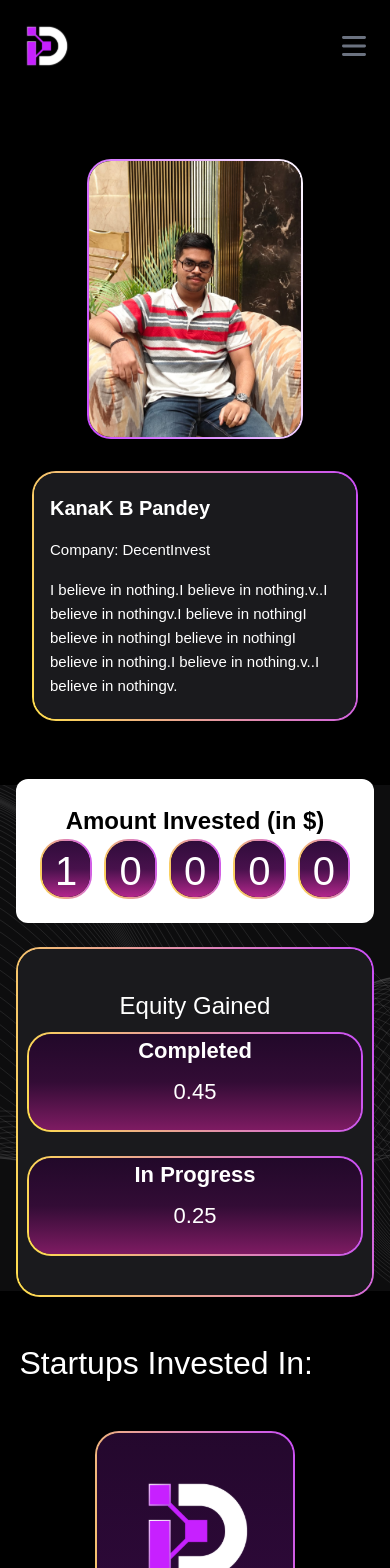
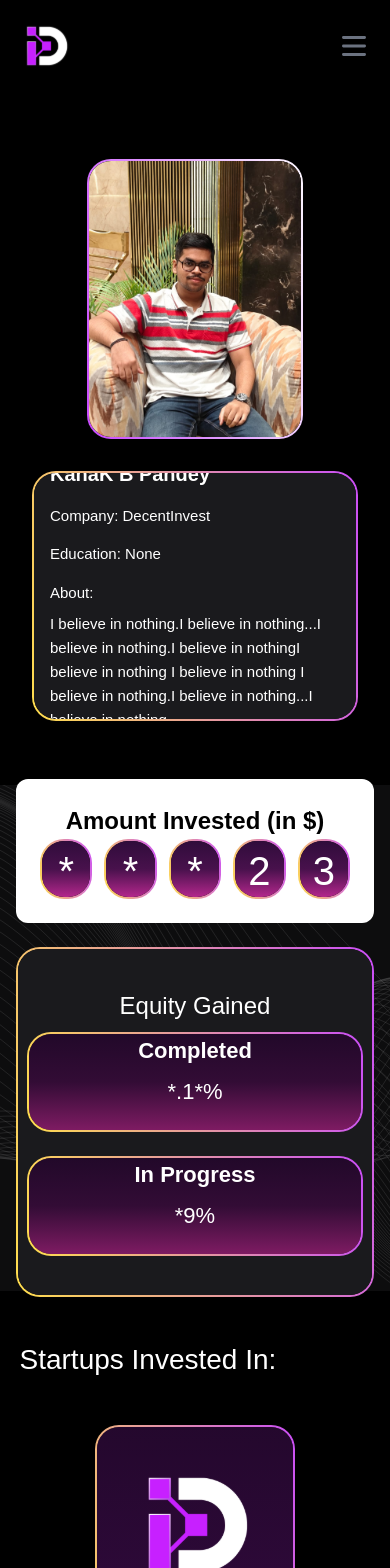
Before and after one commit to KBP09/DecentInvest-Landing, a Next.js app: page /kanakbpandey in a window 390 px wide. Shown: the top 1568 px of the page. Built offline with nearby package versions, Linux system fonts and the light colour scheme.

Commit message:
Updated cors and sheet response
Signed-off-by: KBP09 <kanakbpandey2023@gmail.com>

```diff
--- a/app/anushkagupta/page.tsx
+++ b/app/anushkagupta/page.tsx
@@ -9,15 +9,15 @@ const Page = () => {
     const gradientStyle = "linear-gradient(180deg, #300C3B 0%, #48114C 50%, #B3278C 100%)";
     const values = ['*', '*', '*', '5', '8'];
     const cardData = [
-        { title: "Completed", value: "*.4*" },
-        { title: "In Progress", value: "*.2*" }
+        { title: "Completed", value: "*.4*%" },
+        { title: "In Progress", value: "*.2*%" }
     ];
 
     return (
         <div className="pt-[10vh] min-h-screen bg-black">
 
             <div className="flex gap-6 justify-center w-full p-6 flex-col md:flex-row items-center">
-                <ProfileCard className="aspect-[30/39] max-w-[300px] sm:max-w-[300px] h-[280px] sm:h-[350px] flex items-center justify-center overflow-hidden">
+                <ProfileCard className="aspect-[30/39] max-w-[300px] sm:max-w-[300px] h-[280px] sm:h-[320px] flex items-center justify-center overflow-hidden">
                     <div className="relative w-full h-full">
                         <Image
                             src="/akg.jpg"
@@ -30,10 +30,12 @@ const Page = () => {
                     </div>
                 </ProfileCard>
 
-                <GradientCard bgColor="#1A1A1D" className="aspect-[40/20] text-white flex items-center justify-center w-full md:max-w-[700px] h-[250px] sm:h-[350px] px-4">
+                <GradientCard bgColor="#1A1A1D" className="aspect-[40/20] text-white flex items-center justify-center w-full md:max-w-[700px] h-[250px] sm:h-[320px] px-4">
                     <div className="flex flex-col items-left justify-center w-full h-full p-6">
                         <p className="text-[20px] sm:text-[28px] font-bold top-0 mb-4">Anushka Gupta</p>
                         <p className="text-[15px] sm:text-[20px] mb-4">Company: DecentInvest</p>
+                        <p className="text-[15px] sm:text-[20px] mb-4">Education: Highly educated individual</p>
+                        <p className="text-[15px] sm:text-[20px] mb-2">About:</p>
                         <p className="text-[15px] sm:text-[16px] leading-6">
                             Believe in either a home run or running back home. Believe in either a home run or running back home.Believe in either a home run or running back home. Believe in either a home run or running back home.
                         </p>
@@ -77,7 +79,7 @@ const Page = () => {
             </div>
 
             <div className="w-full flex flex-col items-center justify-start mt-12">
-                <h1 className='text-white text-[32px] sm:text-[36px] w-[90%] sm:w-[80%]'>Startups Invested In:</h1>
+                <h1 className='text-white text-[28px] sm:text-[36px] w-[90%] sm:w-[80%]'>Startups Invested In:</h1>
                 <NftSection background='black' />
             </div>
 
--- a/app/business/page.tsx
+++ b/app/business/page.tsx
@@ -11,7 +11,7 @@ const Page = () => {
 
     return (
         <>
-            <div className="mt-8 mb-32 pt-32 flex justify-center">
+            <div className="mt-8 mb-52 pt-32 flex justify-center">
                 <GradientCard className="aspect-[100/14] flex justify-center items-center max-w-[80%] h-[250px]">
                     <div className="flex justify-center items-center h-full">
                         <h1 className="text-white text-2xl sm:text-3xl md:text-4xl font-bold leading-tight text-center">
--- a/app/componenets/businessCards.tsx
+++ b/app/componenets/businessCards.tsx
@@ -20,7 +20,7 @@ const BusinessCards = () => {
                     ease: 'power3.out',
                     scrollTrigger: {
                         trigger: element,
-                        start: 'top 100%',
+                        start: 'top 50%',
                         toggleActions: 'play none none none',
                     },
                 }
@@ -41,7 +41,7 @@ const BusinessCards = () => {
                     ease: 'power3.out',
                     scrollTrigger: {
                         trigger: element,
-                        start: 'top 100%',
+                        start: 'top 50%',
                         toggleActions: 'play none none none'
                     },
                 }
@@ -55,7 +55,7 @@ const BusinessCards = () => {
                 <h1 className="text-white text-[40px] sm:text-[55px] mt-16 text-center mb-8">Services we offer</h1>
                 <div className="max-w-5xl flex items-center justify-center grid grid-cols-1 md:grid-cols-2 gap-6">
                     <div
-                        className="group relative animate-me w-full max-w-[550px] h-[250px] sm:h-full aspect-[14/9] rounded-[48px] overflow-hidden flex flex-col items-center cursor-pointer"
+                        className="group relative animate-me w-full max-w-[550px] h-[250px] sm:h-full aspect-[14/9] rounded-[48px] overflow-hidden flex flex-col items-center cursor-pointer animate-left"
                         style={{
                             background: 'linear-gradient(76.91deg, #FFDE4D -0.16%, #C847FF 104.72%)',
                             padding: '2px',
--- a/app/componenets/investorSection.tsx
+++ b/app/componenets/investorSection.tsx
@@ -5,8 +5,8 @@ import Image from "next/image"
 import Link from "next/link"
 
 const investors = [
-    { id: 1, name: "Anushka Gupta", description: "DecentInvest", AmountInvested: "1000$", image: "/akg.jpg",link:"/anushkagupta" },
-    { id: 2, name: "Kanak B Pandey", description: "DecentInvest", AmountInvested: "1000$", image: "/kbp.jpg",link:"/kanakbpandey"},
+    { id: 1, name: "Anushka Gupta", description: "DecentInvest", AmountInvested: "**58$", image: "/akg.jpg",link:"/anushkagupta" },
+    { id: 2, name: "Kanak B Pandey", description: "DecentInvest", AmountInvested: "**23$", image: "/kbp.jpg",link:"/kanakbpandey"},
 ]
 
 export default function InvestorSection() {
@@ -42,6 +42,7 @@ export default function InvestorSection() {
 
                                     <h2 className="text-white text-lg sm:text-xl font-bold text-center">{investor.name}</h2>
                                     <p className="text-gray-300 text-sm sm:text-lg">{investor.description}</p>
+                                    <h2 className="text-white text-lg sm:text-lg font-bold text-center">Amount Invested: {investor.AmountInvested}</h2>
                                 </div>
                             </GradientCard>
                         </Link>
--- a/app/componenets/partner.tsx
+++ b/app/componenets/partner.tsx
@@ -141,6 +141,7 @@ export default function ReviewsSection() {
                         alt={review.name}
                         fill
                         className="object-cover"
+                        priority
                       />
                     </div>
                     <div className="ml-4">
--- a/app/kanakbpandey/page.tsx
+++ b/app/kanakbpandey/page.tsx
@@ -6,16 +6,16 @@ import NftSection from '../componenets/nftSection';
 
 const Page = () => {
     const gradientStyle = "linear-gradient(180deg, #300C3B 0%, #48114C 50%, #B3278C 100%)";
-    const values = [1, 0, 0, 0, 0,];
+    const values = ['*', '*', '*', '2', '3'];
     const cardData = [
-        { title: "Completed", value: "0.45" },
-        { title: "In Progress", value: "0.25" }
+        { title: "Completed", value: "*.1*%" },
+        { title: "In Progress", value: "*9%" }
     ];
 
     return (
         <div className="pt-[15vh] min-h-screen bg-black">
             <div className="flex gap-8 justify-center w-full p-8 flex-col md:flex-row items-center">
-                <ProfileCard className="aspect-[30/39] max-w-[300px] sm:max-w-[300px] h-[280px] sm:h-[350px] flex items-center justify-center overflow-hidden">
+                <ProfileCard className="aspect-[30/39] max-w-[300px] sm:max-w-[300px] h-[280px] sm:h-[320px] flex items-center justify-center overflow-hidden">
                     <div className="relative w-full h-full">
                         <Image
                             src="/kbp.jpg"
@@ -28,11 +28,13 @@ const Page = () => {
                     </div>
                 </ProfileCard>
 
-                <GradientCard bgColor="#1A1A1D" className="aspect-[40/20] text-white flex items-center justify-center w-full md:max-w-[700px] h-[250px] sm:h-[350px] px-4">
+                <GradientCard bgColor="#1A1A1D" className="aspect-[40/20] text-white flex items-center justify-center w-full md:max-w-[700px] h-[250px] sm:h-[320px] px-4">
                     <div className="flex flex-col items-left justify-center w-full h-full p-4">
                         <p className="text-[20px] sm:text-[28px] font-bold top-0 mb-4">KanaK B Pandey</p>
                         <p className="text-[15px] sm:text-[20px] mb-4">Company: DecentInvest</p>
-                        <p className="text-[15px] sm:text-[16px] leading-6">I believe in nothing.I believe in nothing.v..I believe in nothingv.I believe in nothingI believe in nothingI believe in nothingI believe in nothing.I believe in nothing.v..I believe in nothingv.</p>
+                        <p className="text-[15px] sm:text-[20px] mb-4">Education: None</p>
+                        <p className="text-[15px] sm:text-[20px] mb-2">About:</p>
+                        <p className="text-[15px] sm:text-[16px] leading-6">I believe in nothing.I believe in nothing...I believe in nothing.I believe in nothingI believe in nothing I believe in nothing I believe in nothing.I believe in nothing...I believe in nothing.</p>
                     </div>
                 </GradientCard>
             </div>
@@ -73,7 +75,7 @@ const Page = () => {
             </div>
 
             <div className="w-full flex flex-col items-center justify-start mt-12">
-                <h1 className='text-white text-[32px] sm:text-[36px] w-[90%] sm:w-[80%]'>Startups Invested In:</h1>
+                <h1 className='text-white text-[28px] sm:text-[36px] w-[90%] sm:w-[80%]'>Startups Invested In:</h1>
                 <NftSection background='black' />
             </div>
         </div>
```
Also changed, not shown: app/componenets/footer.tsx (+27 -1 lines), app/componenets/footerMobile.tsx (+25 -1 lines), public/user23.svg (added).
